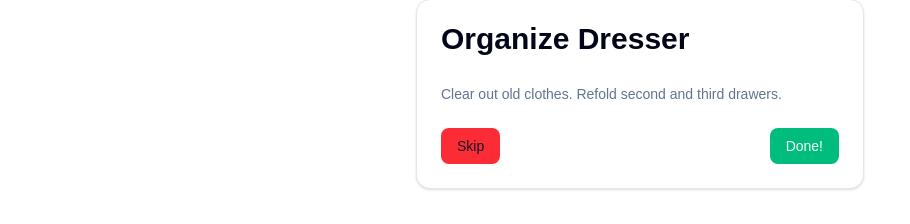
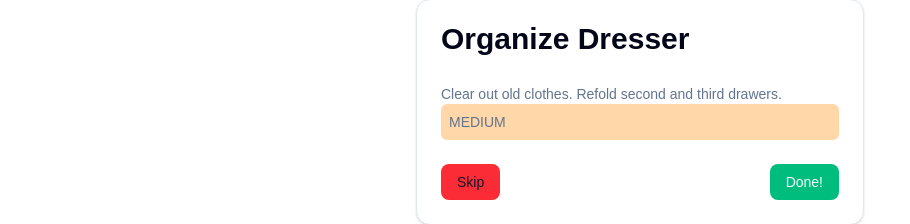
Before and after one commit to escoats/task-tracker, a Next.js app in the folder web/: page / in a window 1280 px wide. Shown: the part 209-433 px from the top of the page, without its empty margins (0-910 px from the left). Built offline with nearby package versions, Linux system fonts and the light colour scheme.

Commit message:
Add priority tag to homepage cards

```diff
--- a/web/pages/index.tsx
+++ b/web/pages/index.tsx
@@ -1,4 +1,5 @@
 import Navbar from "@/components/Navbar";
+import { PriorityTag } from "@/components/PriorityTag";
 import { Button } from "@/components/ui/button";
 import {
   Card,
@@ -145,7 +146,10 @@ export default function Home() {
           <CardContent>
             <CardDescription>
               {activeTaskIdx != null ? (
-                <p>{taskList[activeTaskIdx].description}</p>
+                <div>
+                  <p>{taskList[activeTaskIdx].description}</p>
+                  <PriorityTag priority={taskList[activeTaskIdx].priority} />
+                </div>
               ) : (
                 "Take a break!"
               )}
```
